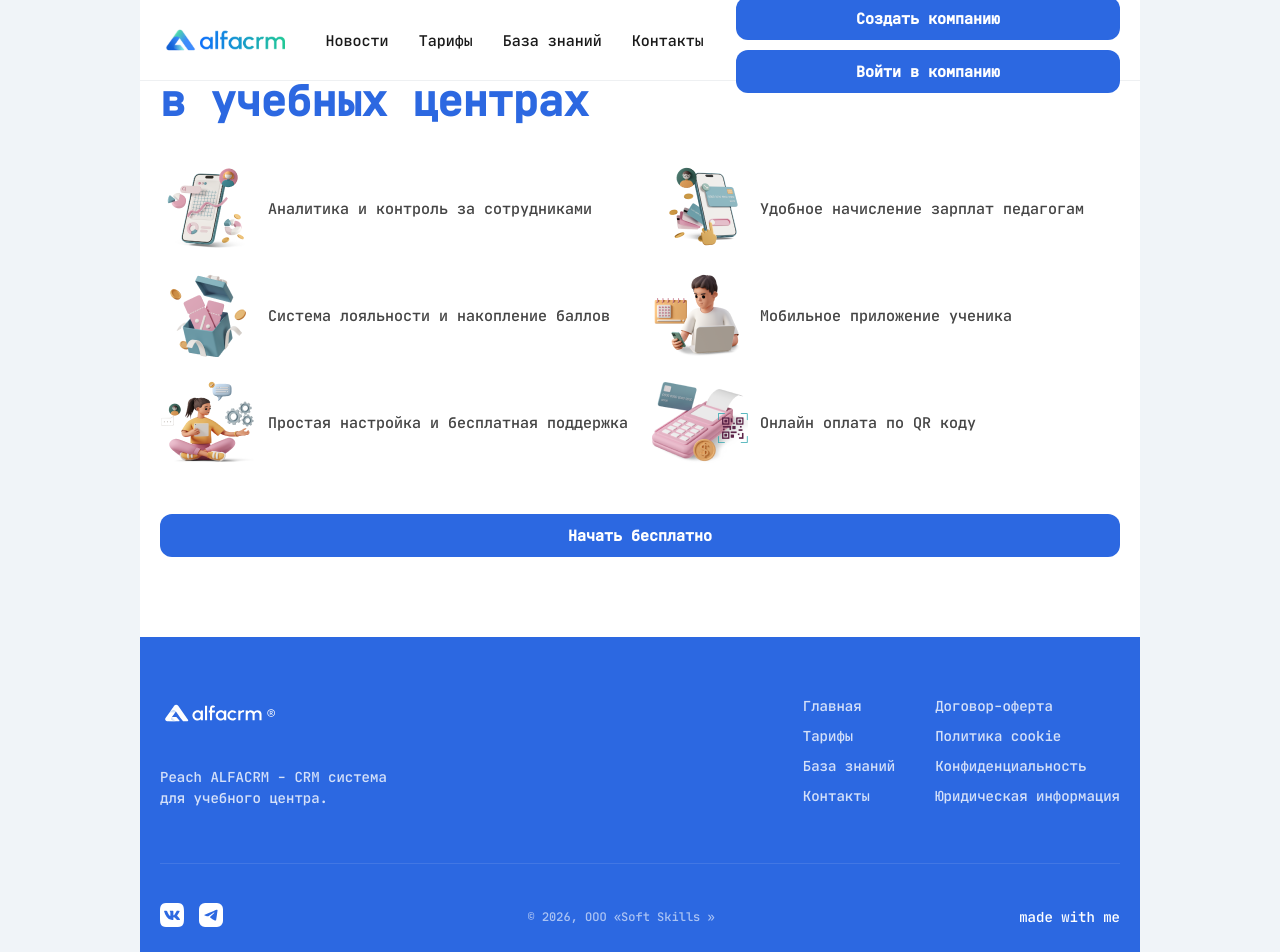
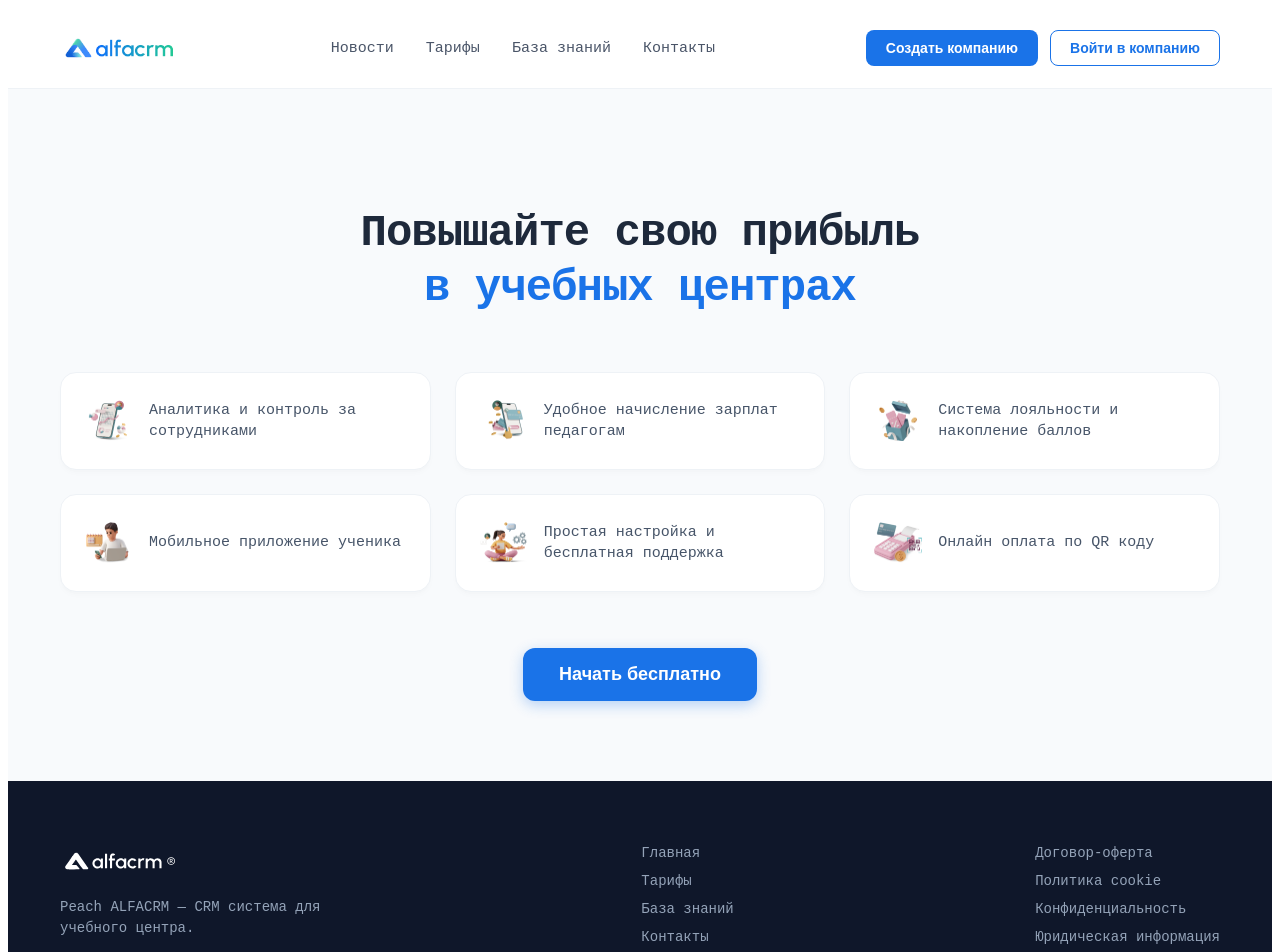
Before and after one commit to Friendly2009/SoftSkills-CRM, a React (Vite) app in the folder frontend/: page / in a window 1280 px wide. Shown: the top 952 px of the page. Built offline with nearby package versions, Linux system fonts and the light colour scheme.

Commit message:
fix: fix styles in first 2 pages

```diff
--- a/frontend/src/App.tsx
+++ b/frontend/src/App.tsx
@@ -1,5 +1,5 @@
 import { useState } from 'react';
-import Index from './components/index';
+import Index from './components/Index';
 import { Dashboard } from './components/Dashboard';
 import { Students } from './components/Students';
 import { Teachers } from './components/Teachers';
@@ -8,8 +8,8 @@ import { Schedule } from './components/Schedule';
 import { Grades } from './components/Grades';
 import { Finance } from './components/Finance';
 import { Settings } from './components/Settings';
-import { LoginForm } from './components/authorization';
-import { RegisterForm } from './components/registration';
+import { LoginForm } from './components/Aauthorization';
+import { RegisterForm } from './components/Registration';
 
 type Page = 'index' | 'dashboard' | 'students' | 'teachers' | 'groups' | 'schedule' | 'grades' | 'finance' | 'settings' | 'registration' | 'authorization';
 
--- a/frontend/src/components/cssmoduls/index.module.css
+++ b/frontend/src/components/cssmoduls/index.module.css
@@ -1,45 +1,23 @@
-:root {
-    /*index*/
-    --header-blue: #2c68e1;
-    --header-text: #1a1a1a;
-    --header-bg: #f4f6f9;
-}
-
-@font-face {
-    font-family: 'JetBrainsFont';
-    src: url('/fonts/JetBrainsMono-Medium.woff2') format('woff2'),
-        url('/fonts/JetBrainsMono-Medium.woff') format('woff');
-    font-weight: normal;
-    font-style: normal;
-}
-
-body,
-button,
-input,
-select,
-textarea p h1 h2 h3 h4 h5 h6 {
-    font-family: 'JetBrainsFont', sans-serif !important;
-}
-
+/* Общий контейнер */
 body {
-    display: flex;
-    flex-direction: column;
-    min-height: 100vh;
-    margin: 0;
+    font-family: 'JetBrainsFont', monospace;
 }
 
 .container {
+    width: 100%;
     max-width: 1200px;
     margin: 0 auto;
     padding: 0 20px;
+    box-sizing: border-box;
 }
 
+/* Шапка (Header) */
 .main-header {
-    background: #ffffff;
-    border-bottom: 1px solid #eef0f2;
+    background-color: #ffffff;
+    border-bottom: 1px solid #eef2f6;
     position: sticky;
     top: 0;
-    z-index: 1000;
+    z-index: 100;
 }
 
 .header-inner {
@@ -50,204 +28,176 @@ body {
 }
 
 .header-logo img {
-    height: 40px;
+    height: 36px;
     display: block;
 }
 
 .header-nav {
     display: flex;
-    gap: 30px;
+    gap: 32px;
 }
 
 .header-nav-link {
+    color: #4a5568;
     text-decoration: none;
-    color: var(--header-text);
     font-size: 15px;
     font-weight: 500;
     transition: color 0.2s ease;
 }
 
 .header-nav-link:hover {
-    color: var(--header-blue);
+    color: #1a73e8;
 }
 
 .header-actions {
     display: flex;
-    align-items: center;
     gap: 12px;
 }
 
-.header-lang-btn {
-    background: var(--header-bg);
+.header-main-btn {
+    background-color: #1a73e8;
+    color: #ffffff;
     border: none;
-    width: 40px;
-    height: 40px;
-    border-radius: 10px;
+    padding: 10px 20px;
+    border-radius: 8px;
+    font-size: 14px;
+    font-weight: 600;
     cursor: pointer;
-    display: flex;
-    align-items: center;
-    justify-content: center;
-    color: #555;
-    transition: background 0.2s;
-}
-
-.header-lang-btn:hover {
-    background: #e2e8f0;
-}
-
-.header-main-btn {
-    background: var(--header-blue);
-    color: white;
-    border: none;
-    padding: 12px 24px;
-    border-radius: 12px;
-    font-weight: 600;
-    font-size: 15px;
-    cursor: pointer;
-    transition: transform 0.1s, opacity 0.2s;
+    transition: background-color 0.2s ease;
 }
 
 .header-main-btn:hover {
-    opacity: 0.9;
-    transform: translateY(-1px);
+    background-color: #1557b0;
 }
 
-.header-main-btn:active {
-    transform: translateY(0);
+.header-sec-btn {
+    background-color: #ffffff;
+    color: #1a73e8;
+    border: 1.5px solid #1a73e8;
+    padding: 9px 19px;
+    border-radius: 8px;
+    font-size: 14px;
+    font-weight: 600;
+    cursor: pointer;
+    transition: all 0.2s ease;
 }
 
-
-
-.hero {
-    padding: 80px 0;
-    background-color: #fff;
-    overflow: hidden;
+.header-sec-btn:hover {
+    background-color: #f4f8ff;
 }
 
-.hero-inner {
-    display: flex;
-    align-items: center;
-    gap: 40px;
+/* Главный блок (Hero) */
+.main {
+    background-color: #f8fafc;
+    padding: 80px 0;
 }
 
 .hero-content {
-    flex: 1;
+    text-align: center;
 }
 
 .hero-title {
-    font-size: 42px;
-    color: #2c68e1;
-    line-height: 1.2;
-    margin-bottom: 40px;
-    font-weight: 700;
+    font-size: 44px;
+    color: #1e293b;
+    font-weight: 800;
+    line-height: 1.25;
+    margin-bottom: 56px;
+    letter-spacing: -1px;
 }
 
+.hero-title span {
+    color: #1a73e8;
+}
+
+/* Сетка преимуществ (Grid-cards) */
 .hero-features {
     display: grid;
-    grid-template-columns: 1fr 1fr;
+    grid-template-columns: repeat(auto-fit, minmax(320px, 1fr));
     gap: 24px;
-    margin-bottom: 40px;
+    margin-bottom: 56px;
 }
 
 .feature-item {
+    background: #ffffff;
+    padding: 24px;
+    border-radius: 16px;
+    box-shadow: 0 4px 6px -1px rgba(0, 0, 0, 0.02), 0 2px 4px -1px rgba(0, 0, 0, 0.01);
+    border: 1px solid #eef2f6;
     display: flex;
     align-items: center;
-    gap: 12px;
+    gap: 16px;
+    text-align: left;
+    transition: transform 0.2s ease, box-shadow 0.2s ease;
 }
 
-.feature-icon {
+.feature-item:hover {
+    transform: translateY(-4px);
+    box-shadow: 0 12px 20px -3px rgba(0, 0, 0, 0.04);
+}
+
+.feature-item img {
     width: 48px;
     height: 48px;
-    background: #f0f4ff;
-    border-radius: 12px;
-    display: flex;
-    align-items: center;
-    justify-content: center;
-    font-size: 20px;
+    object-fit: contain;
     flex-shrink: 0;
 }
 
 .feature-item p {
     margin: 0;
     font-size: 15px;
-    color: #444;
+    color: #475569;
+    font-weight: 500;
     line-height: 1.4;
 }
 
-.hero-btns {
-    display: flex;
-    gap: 16px;
+.hero-cta-btn {
+    background-color: #1a73e8;
+    color: #ffffff;
+    border: none;
+    padding: 16px 36px;
+    border-radius: 12px;
+    font-size: 18px;
+    font-weight: 700;
+    cursor: pointer;
+    box-shadow: 0 4px 14px rgba(26, 115, 232, 0.3);
+    transition: all 0.2s ease;
 }
 
-.hero-secondary-btn {
-    background: transparent;
-    color: #2c68e1;
-    border: 1px solid #2c68e1;
-    padding: 12px 24px;
-    border-radius: 12px;
-    font-weight: 600;
-    cursor: pointer;
-    transition: background 0.2s;
+.hero-cta-btn:hover {
+    background-color: #1557b0;
+    transform: translateY(-1px);
+    box-shadow: 0 6px 20px rgba(26, 115, 232, 0.4);
 }
 
-.hero-secondary-btn:hover {
-    background: rgba(44, 104, 225, 0.05);
-}
-
-.hero-visual {
-    flex: 1;
-    position: relative;
-}
-
-.hero-img {
-    width: 100%;
-    max-width: 600px;
-    height: auto;
-    filter: drop-shadow(0 20px 50px rgba(0, 0, 0, 0.1));
-}
-
-@media (max-width: 992px) {
-    .hero-inner {
-        flex-direction: column;
-        text-align: center;
-    }
-
-    .hero-features {
-        text-align: left;
-    }
-
-    .hero-btns {
-        justify-content: center;
-    }
-}
-
+/* Подвал (Footer) */
 .footer {
-    background-color: var(--header-blue);
-    color: white;
-    padding: 60px 0 30px;
+    background-color: #0f172a;
+    color: #94a3b8;
+    padding: 64px 0 32px 0;
     font-size: 14px;
 }
 
 .footer-top {
     display: flex;
     justify-content: space-between;
+    flex-wrap: wrap;
     gap: 40px;
+    border-bottom: 1px solid #334155;
     padding-bottom: 40px;
-    border-bottom: 1px solid rgba(255, 255, 255, 0.1);
 }
 
 .footer-brand {
-    flex: 1;
+    max-width: 280px;
 }
 
-.footer-logo {
+.footer-logo-img {
     height: 32px;
-    margin-bottom: 20px;
+    margin-bottom: 16px;
+    filter: brightness(0) invert(1); /* сделает логотип белым, если он темный */
 }
 
 .footer-desc {
-    opacity: 0.8;
-    max-width: 250px;
+    margin: 0;
     line-height: 1.5;
 }
 
@@ -258,63 +208,46 @@ body {
 }
 
 .footer-nav a {
-    color: white;
+    color: #94a3b8;
     text-decoration: none;
-    opacity: 0.8;
-    transition: opacity 0.2s;
+    transition: color 0.2s ease;
 }
 
 .footer-nav a:hover {
-    opacity: 1;
+    color: #ffffff;
 }
 
 .footer-bottom {
+    margin-top: 32px;
     display: flex;
     justify-content: space-between;
     align-items: center;
-    padding-top: 30px;
-}
-
-.footer-note {
-    opacity: 0.6;
-    font-size: 12px;
+    flex-wrap: wrap;
+    gap: 16px;
 }
 
 .footer-socials {
     display: flex;
-    gap: 15px;
+    gap: 16px;
 }
 
 .footer-socials img {
     width: 24px;
     height: 24px;
-    filter: brightness(0) invert(1);
+    opacity: 0.6;
+    transition: opacity 0.2s ease;
 }
 
-.footer-copy {
-    opacity: 0.6;
-    font-size: 12px;
+.footer-socials img:hover {
+    opacity: 1;
 }
 
-@media (max-width: 768px) {
-    .footer-top {
-        flex-direction: column;
-        text-align: center;
-    }
-
-    .footer-brand {
-        display: flex;
-        flex-direction: column;
-        align-items: center;
-    }
-
-    .footer-bottom {
-        flex-direction: column;
-        gap: 20px;
-        text-align: center;
-    }
+.footer-copy, .footer-author {
+    margin: 0;
 }
 
-.main {
-    flex-grow: 1;
+.footer-author {
+    font-size: 12px;
+    font-style: italic;
+    color: #64748b;
 }
--- a/frontend/src/components/cssmoduls/login.module.css
+++ b/frontend/src/components/cssmoduls/login.module.css
@@ -1,79 +1,108 @@
-body {
-    font-family: "Segoe UI", Tahoma, Geneva, Verdana, sans-serif;
-    background-color: #f0f4f8;
-    display: flex;
-    justify-content: center;
-    align-items: center;
-    height: 100vh;
-    margin: 0;
+.login-card {
+    background: #ffffff;
+    padding: 40px;
+    border-radius: 16px;
+    box-shadow: 0 12px 32px rgba(0, 0, 0, 0.04), 0 2px 8px rgba(0, 0, 0, 0.02);
+    width: 100%;
+    max-width: 420px;
+    text-align: center;
+    box-sizing: border-box;
+    font-family: -apple-system, BlinkMacSystemFont, "Segoe UI", Roboto, sans-serif;
 }
 
-.login-card {
-    background: white;
-    padding: 40px;
-    border-radius: 12px;
-    box-shadow: 0 10px 25px rgba(0, 0, 0, 0.05);
-    width: 100%;
-    max-width: 400px;
-    text-align: center;
-}
-
-h2 {
+.title {
     color: #1a73e8;
-    margin-bottom: 30px;
-    font-weight: 600;
+    font-size: 24px;
+    font-weight: 700;
+    margin-top: 0;
+    margin-bottom: 32px;
+    letter-spacing: -0.5px;
 }
 
 .input-group {
     text-align: left;
-    margin-bottom: 20px;
+    margin-bottom: 24px;
 }
 
-label {
+.label {
     display: block;
     margin-bottom: 8px;
-    color: #5f6368;
+    color: #4a4a4a;
     font-size: 14px;
+    font-weight: 500;
 }
 
-input {
+.input {
     width: 100%;
-    padding: 12px 15px;
-    border: 2px solid #e0e0e0;
-    border-radius: 8px;
+    padding: 14px 16px;
+    border: 1.5px solid #e0e0e0;
+    border-radius: 10px;
     box-sizing: border-box;
+    font-size: 15px;
+    color: #202124;
     outline: none;
-    transition: border-color 0.3s;
+    background-color: #fafafa;
+    transition: all 0.2s ease;
 }
 
-input:focus {
+.input:focus {
     border-color: #1a73e8;
+    background-color: #ffffff;
+    box-shadow: 0 0 0 4px rgba(26, 115, 232, 0.15);
 }
 
-button {
-    width: 100%;
-    padding: 12px;
-    background-color: #1a73e8;
-    color: white;
-    border: none;
-    border-radius: 8px;
-    font-size: 16px;
-    font-weight: bold;
-    cursor: pointer;
-    transition: background-color 0.3s;
-    margin-top: 10px;
+.input::placeholder {
+    color: #9aa0a6;
 }
 
-button:hover {
+.submit-btn {
+    width: 100%;
+    padding: 14px;
+    background-color: #1a73e8;
+    color: #ffffff;
+    border: none;
+    border-radius: 10px;
+    font-size: 16px;
+    font-weight: 600;
+    cursor: pointer;
+    transition: background-color 0.2s ease, transform 0.1s ease;
+    margin-top: 8px;
+}
+
+.submit-btn:hover {
     background-color: #1557b0;
 }
 
+.submit-btn:active {
+    transform: scale(0.99);
+}
+
+/* Нижний блок с текстом */
+.support-block {
+    margin-top: 24px;
+    display: flex;
+    flex-direction: column;
+    gap: 8px;
+}
+
+.forgot-text {
+    color: #202124;
+    font-size: 15px;
+    font-weight: 600;
+    margin: 0;
+}
+
+.info-text {
+    color: #5f6368;
+    font-size: 14px;
+    line-height: 1.5;
+    margin: 0;
+}
+
 .support-link {
-    margin-top: 25px;
-    display: block;
-    font-size: 13px;
-    color: #70757a;
+    color: #1a73e8;
     text-decoration: none;
+    font-weight: 500;
 }
 
 .support-link:hover {
--- a/frontend/src/components/index.tsx
+++ b/frontend/src/components/index.tsx
@@ -18,54 +18,59 @@ const Index = ({ setPage }: IndexProps) => {
               <a href="#" className={style['header-nav-link']}>База знаний</a>
               <a href="#" className={style['header-nav-link']}>Контакты</a>
             </nav>
-          <div className="header-actions">
-            <button className={style['header-main-btn']} type="submit" onClick={() => {setPage('registration')}}>Создать компанию</button>
-            <button className={style['header-main-btn']} type="submit" onClick={() => {setPage('authorization')}}>Войти в компанию</button>
+            {/* Исправили className на модульный */}
+            <div className={style['header-actions']}>
+              <button className={style['header-main-btn']} type="button" onClick={() => { setPage('registration') }}>Создать компанию</button>
+              <button className={style['header-sec-btn']} type="button" onClick={() => { setPage('authorization') }}>Войти в компанию</button>
             </div>
           </div>
         </div>
       </header>
+
       <main className={style['main']}>
         <section className={style['hero']}>
           <div className={style['container']}>
             <div className={style['hero-content']}>
               <h1 className={style['hero-title']}>
                 Повышайте свою прибыль <br />
-            в учебных центрах
+                <span>в учебных центрах</span>
               </h1>
+
               <div className={style['hero-features']}>
                 <div className={style['feature-item']}>
-              <img src="/img/index/benefits/benefit-1-1024.png" />
+                  <img src="/img/index/benefits/benefit-1-1024.png" alt="" />
                   <p>Аналитика и контроль за сотрудниками</p>
                 </div>
                 <div className={style['feature-item']}>
-              <img src="/img/index/benefits/benefit-2-1024.png" />
+                  <img src="/img/index/benefits/benefit-2-1024.png" alt="" />
                   <p>Удобное начисление зарплат педагогам</p>
                 </div>
                 <div className={style['feature-item']}>
-              <img src="/img/index/benefits/benefit-3-1024.png" />
+                  <img src="/img/index/benefits/benefit-3-1024.png" alt="" />
                   <p>Система лояльности и накопление баллов</p>
                 </div>
                 <div className={style['feature-item']}>
-              <img src="/img/index/benefits/benefit-4-1024.png" />
+                  <img src="/img/index/benefits/benefit-4-1024.png" alt="" />
                   <p>Мобильное приложение ученика</p>
                 </div>
                 <div className={style['feature-item']}>
-              <img src="/img/index/benefits/benefit-5-1024.png" />
+                  <img src="/img/index/benefits/benefit-5-1024.png" alt="" />
                   <p>Простая настройка и бесплатная поддержка</p>
                 </div>
                 <div className={style['feature-item']}>
-              <img src="/img/index/benefits/benefit-6-1024.png" />
+                  <img src="/img/index/benefits/benefit-6-1024.png" alt="" />
                   <p>Онлайн оплата по QR коду</p>
                 </div>
               </div>
+
               <div className={style['hero-btns']}>
-            <button className={style['header-main-btn']} onClick={() => {setPage('authorization')}}>Начать бесплатно</button>
+                <button className={style['hero-cta-btn']} onClick={() => { setPage('authorization') }}>Начать бесплатно</button>
               </div>
             </div>
           </div>
         </section>
       </main>
+
       <footer className={style['footer']}>
         <div className={style['container']}>
           <div className={style['footer-top']}>
@@ -73,10 +78,10 @@ const Index = ({ setPage }: IndexProps) => {
               <img
                 src="/img/index/alfacrm-bw-2024.svg"
                 alt="AlfaCRM"
-                className={style['footer-logo']}
+                className={style['footer-logo-img']}
               />
               <p className={style['footer-desc']}>
-                Peach ALFACRM - CRM система для учебного центра.
+                Peach ALFACRM — CRM система для учебного центра.
               </p>
             </div>
 
@@ -100,12 +105,13 @@ const Index = ({ setPage }: IndexProps) => {
               <a href="#"><img src="/img/index/vk.svg" alt="VK" /></a>
               <a href="#"><img src="/img/index/tg.svg" alt="TG" /></a>
             </div>
-            <p className={style['footer-copy']}>© 2026, ООО «Soft Skills »</p>
-            <p>made with me</p>
+            <p className={style['footer-copy']}>© 2026, ООО «Soft Skills»</p>
+            <p className={style['footer-author']}>made with me</p>
           </div>
         </div>
       </footer>
     </div>
+
   );
 };
 
--- /dev/null
+++ b/frontend/src/index.css
@@ -0,0 +1,7 @@
+@font-face {
+    font-family: 'JetBrainsFont';
+    src: url('/fonts/JetBrainsMono-Medium.woff2') format('woff2'),
+        url('/fonts/JetBrainsMono-Medium.woff') format('woff');
+    font-weight: normal;
+    font-style: normal;
+}
```
Also changed, not shown: frontend/src/components/Aauthorization.tsx (renamed from frontend/src/components/authorization.tsx, +16 -13 lines), frontend/src/data/mockData.ts (line endings or trailing spaces), 1 other file (tests, documents, lock files or other folders). Lines whose indentation alone changed are shown as unchanged.
